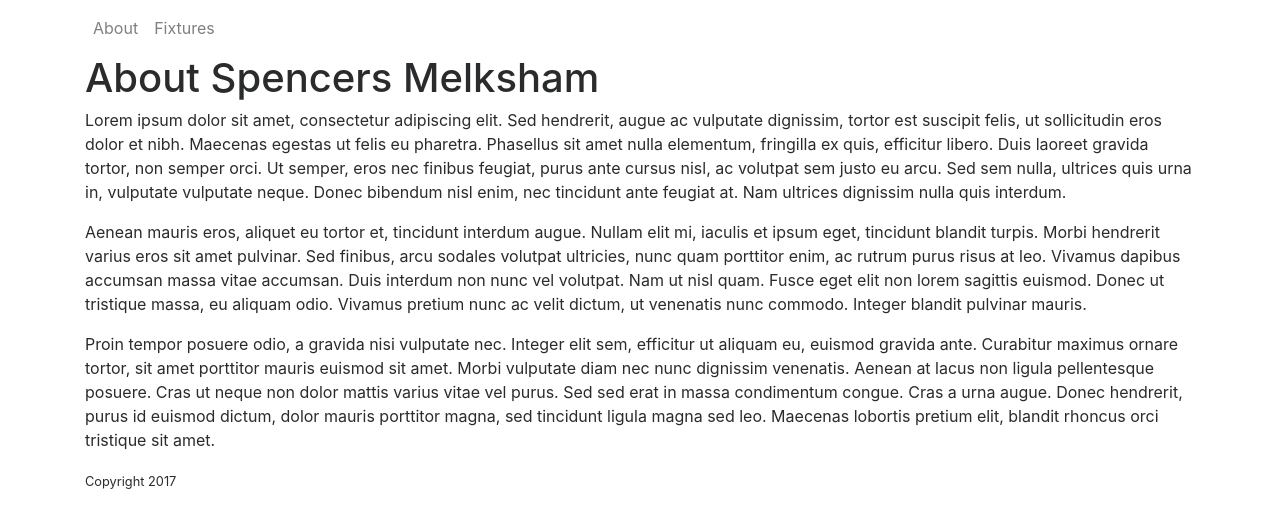
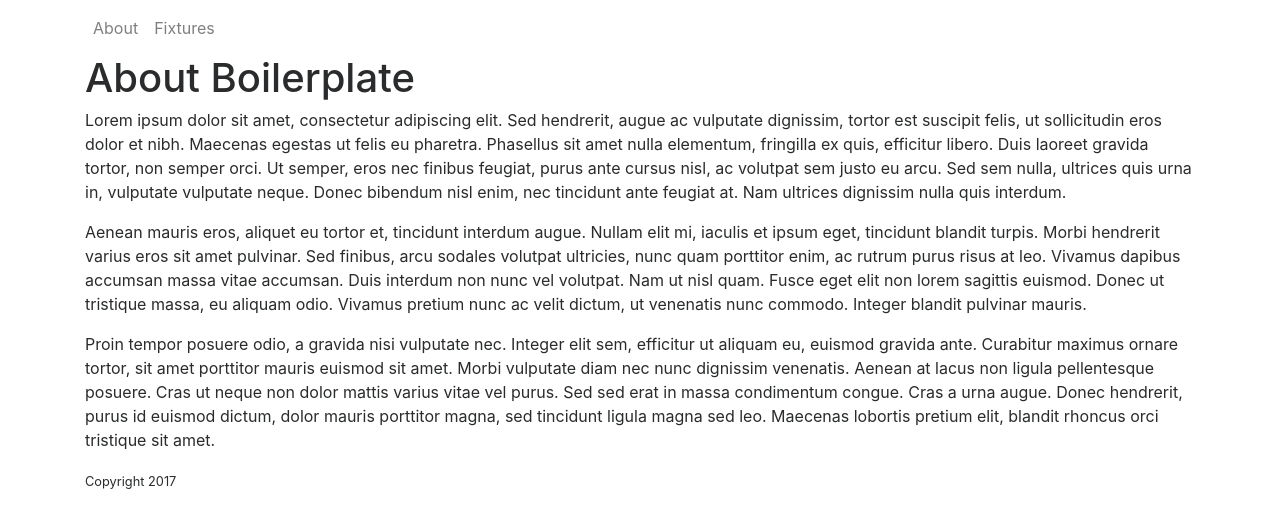
Before and after one commit to krussll/etsysimplicity, a Jekyll site: the page built from about.md, in a window 1280 px wide. Shown: the top 528 px of the page. Built offline with Jekyll 4.4.1, drawn with Linux system fonts in a browser that asks for light colours; our own code applies the rules of GitHub Pages for plain Markdown files.

Commit message:
Update about.md

```diff
--- a/about.md
+++ b/about.md
@@ -8,7 +8,7 @@
 layout: default
 ---
 
-# About Spencers Melksham
+# About Boilerplate
 
 Lorem ipsum dolor sit amet, consectetur adipiscing elit. Sed hendrerit, augue ac vulputate dignissim, tortor est suscipit felis, ut sollicitudin eros dolor et nibh. Maecenas egestas ut felis eu pharetra. Phasellus sit amet nulla elementum, fringilla ex quis, efficitur libero. Duis laoreet gravida tortor, non semper orci. Ut semper, eros nec finibus feugiat, purus ante cursus nisl, ac volutpat sem justo eu arcu. Sed sem nulla, ultrices quis urna in, vulputate vulputate neque. Donec bibendum nisl enim, nec tincidunt ante feugiat at. Nam ultrices dignissim nulla quis interdum.
 
```
